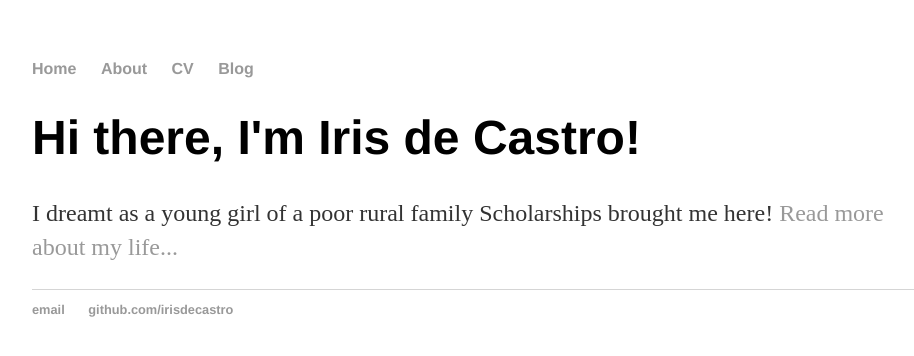
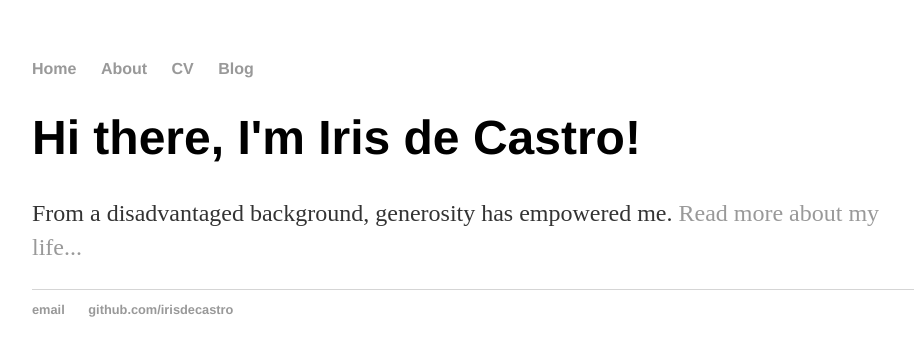
Before and after one commit to irisdecastro/irisdecastro.github.io, a Jekyll site: the page built from index.html, in a window 1280 px wide. Shown: the top 356 px of the page, without its empty margins (160-1074 px from the left). Built offline with Jekyll 4.4.1, drawn with Linux system fonts in a browser that asks for light colours.

Commit message:
Updated intro

```diff
--- a/index.html
+++ b/index.html
@@ -4,5 +4,5 @@ title: Iris de Castro, physicist for social impact
 ---
 <div class="blurb">
 	<h1>Hi there, I'm Iris de Castro!</h1>
-	<p> I dreamt as a young girl of a poor rural family </em> Scholarships brought me here! <a href="/about">Read more about my life...</a></p>
+	<p> From a disadvantaged background, generosity has empowered me. <a href="/about">Read more about my life...</a></p>
 </div><!-- /.blurb -->
```
